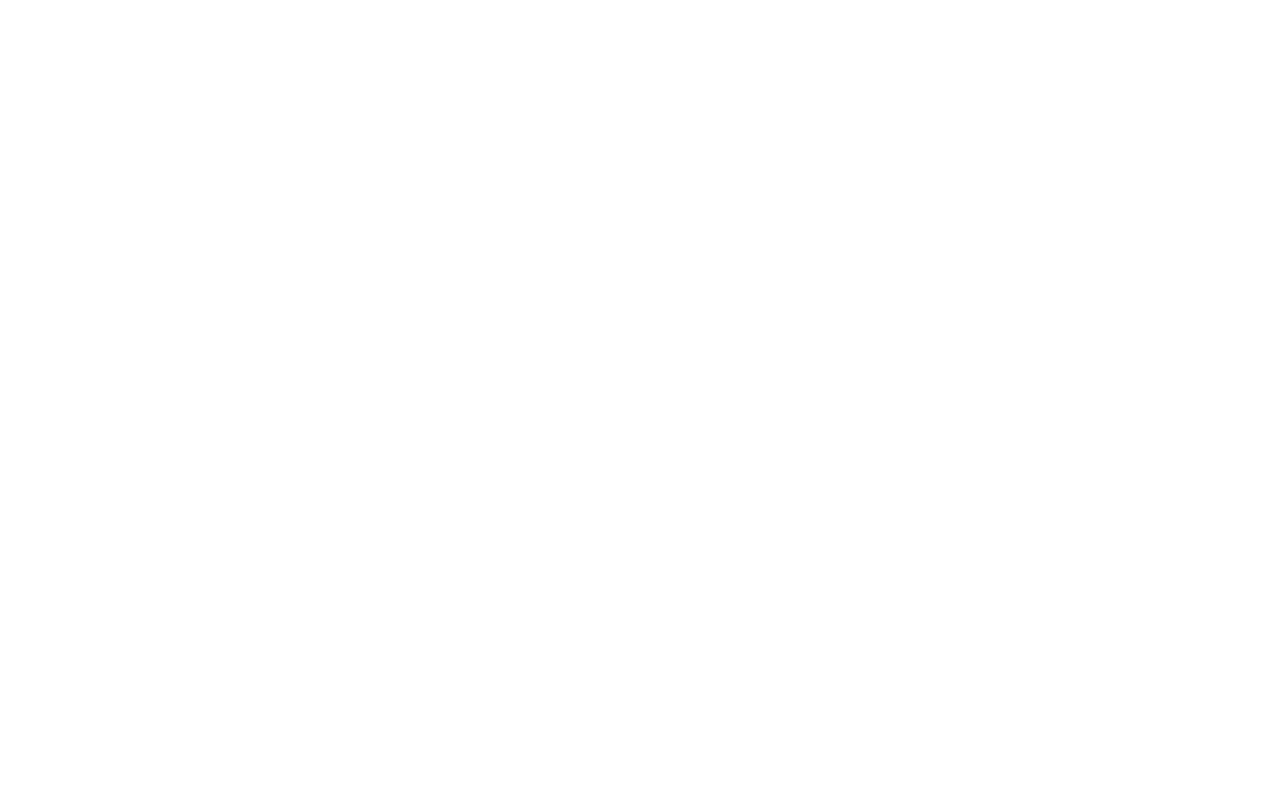
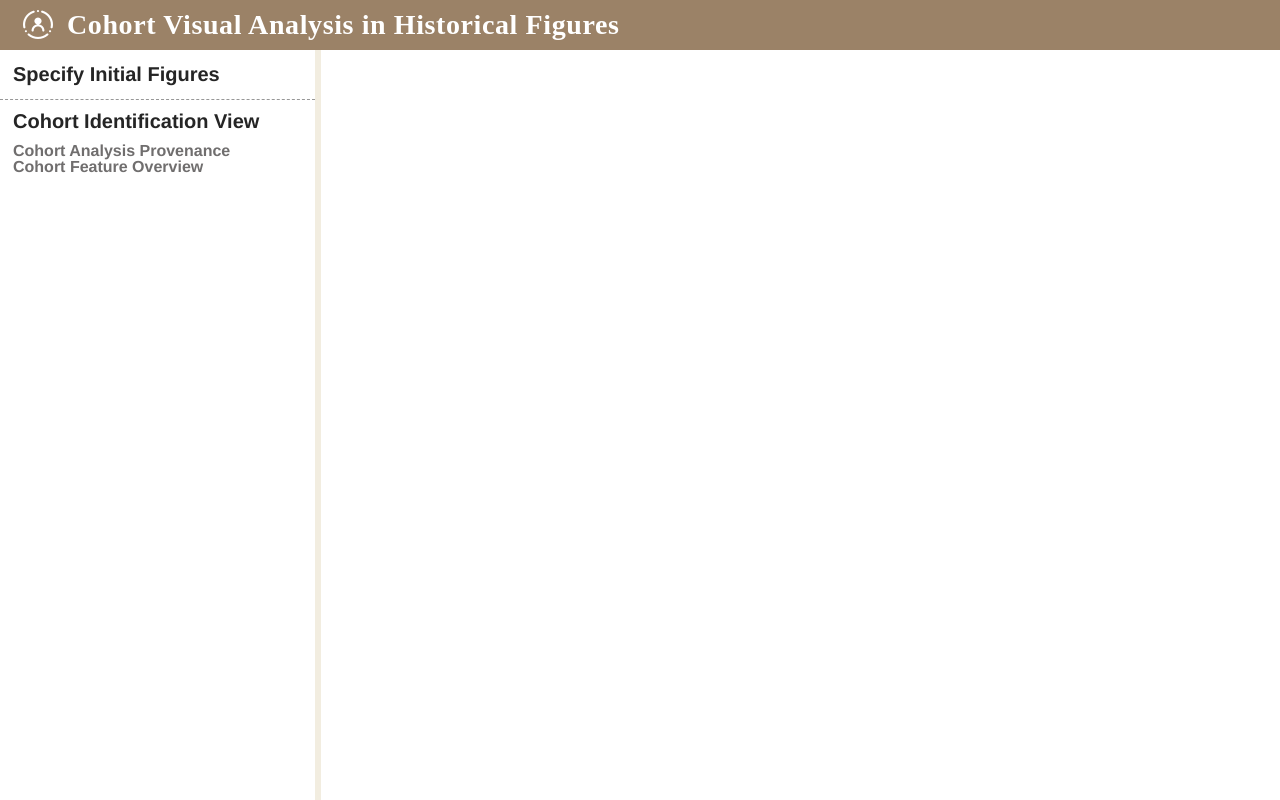
Before and after one commit to EmmaammE/CohortVA, a React (Create React App) app: page / in a window 1280 px wide. Shown: the top 800 px of the page. Built offline with nearby package versions, Linux system fonts and the light colour scheme.

Commit message:
feat: init panel layout

```diff
--- /dev/null
+++ b/src/global.d.ts
@@ -0,0 +1 @@
+declare module '*.png';
--- a/src/pages/App.scss
+++ b/src/pages/App.scss
@@ -1,5 +1,110 @@
+$primary: #9b8267;
+$secondary: #706e6e;
+
+* {
+  box-sizing: border-box;
+}
+
 .App {
   width: 1920px;
   height: 1080px;
   background: #fff;
+
+  .header {
+    display: flex;
+    height: 50px;
+    box-shadow: 0 4px 8px rgba(0, 0, 0, 0.25);
+    border-radius: 3.2px;
+
+    .title {
+      width: 1367px;
+      border-top: 50px solid $primary;
+      border-right: 50px solid transparent;
+      display: flex;
+
+      h1 {
+        font-family: Gurmukhi MN;
+        font-size: 28px;
+        color: #fff;
+        text-align: center;
+        font-weight: 700;
+        letter-spacing: 0.6px;
+        line-height: 50px;
+        margin-top: -50px;
+      }
+
+      img {
+        width: 30px;
+        height: 29px;
+        display: inline-block;
+        margin: -40px 14px 10px 23px;
+      }
+    }
+
+    .symbols {
+      width: 553px;
+      display: flex;
+      justify-content: space-around;
+
+      .symbol {
+        display: flex;
+        align-items: center;
+
+        span {
+          width: 11px;
+          height: 11px;
+          border-radius: 50%;
+          margin: 2px;
+        }
+
+        p {
+          font-family: Helvetica;
+          font-size: 13px;
+          line-height: 13px;
+          color: $secondary;
+          vertical-align: middle;
+          font-weight: 400;
+          letter-spacing: 0;
+        }
+      }
+    }
+  }
+
+  .main {
+    display: grid;
+    grid-template-columns: 315px 1345px auto;
+    grid-column-gap: 6px;
+    background: #f2ede0;
+    height: 1030px;
+
+    #left-panel,
+    #main-panel,
+    #right-panel {
+      background: #fff;
+    }
+  }
 }
+
+// --------------global style-------------------
+h2.g-title {
+  font-family: Helvetica;
+  font-size: 20px;
+  color: #252525;
+  font-weight: 700;
+  letter-spacing: 0;
+  margin: 0;
+}
+
+h3.g-title {
+  font-family: Helvetica;
+  font-size: 16px;
+  color: #706e6e;
+  font-weight: 700;
+  line-height: 16px;
+  letter-spacing: 0;
+  margin: 0;
+}
+
+.g-divider {
+  border-bottom: 1px dashed #979797;
+}
--- a/src/pages/App.tsx
+++ b/src/pages/App.tsx
@@ -1,10 +1,38 @@
 import React from 'react';
 import './App.scss';
+import title from '../assets/icons/title.png';
+
+import topics from '../utils/atomTopic';
+import LeftPanel from './leftPanel';
+import MainPanel from './mainPanel';
+import RightPanel from './rightPanel';
 
 const App = () => (
   <div className="App">
     <div className="header">
-      <div className="" />
+      <div className="title">
+        <img src={title} alt="title" />
+        <h1>Cohort Visual Analysis in Historical Figures</h1>
+      </div>
+
+      <div className="symbols">
+        {topics.map((topic) => (
+          <div key={topic.text} className="symbol">
+            <span
+              style={{
+                background: topic.color,
+              }}
+            />
+            <p>{topic.text}</p>
+          </div>
+        ))}
+      </div>
+    </div>
+
+    <div className="main">
+      <LeftPanel />
+      <MainPanel />
+      <RightPanel />
     </div>
   </div>
 );
--- /dev/null
+++ b/src/pages/leftPanel/index.scss
@@ -0,0 +1,25 @@
+#left-panel {
+  $leftPadding: 13px;
+
+  // padding: 0 0 0 13px;
+  .panel {
+    background: #fff;
+    padding: 0 0 0 $leftPadding;
+  }
+
+  .figures-view {
+    height: 50px;
+    display: flex;
+    align-items: center;
+  }
+
+  .identification-view {
+    display: flex;
+    flex-direction: column;
+    justify-content: space-evenly;
+
+    h2.g-title {
+      margin: 10px 0;
+    }
+  }
+}
--- /dev/null
+++ b/src/pages/leftPanel/index.tsx
@@ -0,0 +1,24 @@
+import React from 'react';
+import './index.scss';
+
+const LeftPanel = () => (
+  <div id="left-panel">
+    <div className="figures-view g-divider panel">
+      <h2 className="g-title">Specify Initial Figures</h2>
+    </div>
+
+    <div className="identification-view panel">
+      <h2 className="g-title">Cohort Identification View</h2>
+      <div className="iv--content">
+        <div>
+          <h3 className="g-title">Cohort Analysis Provenance</h3>
+        </div>
+        <div>
+          <h3 className="g-title">Cohort Feature Overview</h3>
+        </div>
+      </div>
+    </div>
+  </div>
+);
+
+export default LeftPanel;
--- /dev/null
+++ b/src/pages/mainPanel/index.tsx
@@ -0,0 +1,5 @@
+import React from 'react';
+
+const MainPanel = () => <div id="main-panel" />;
+
+export default MainPanel;
--- /dev/null
+++ b/src/pages/rightPanel/index.tsx
@@ -0,0 +1,5 @@
+import React from 'react';
+
+const RightPanel = () => <div id="right-panel" />;
+
+export default RightPanel;
--- /dev/null
+++ b/src/utils/atomTopic.ts
@@ -0,0 +1,30 @@
+export default [
+  {
+    color: '#8AA79B',
+    text: 'Group',
+  },
+  {
+    color: '#7891AA',
+    text: 'Location',
+  },
+  {
+    color: '#AD7982',
+    text: 'Office',
+  },
+  {
+    color: '#B3948D',
+    text: 'Event',
+  },
+  {
+    color: '#CA9087',
+    text: 'Popular',
+  },
+  {
+    color: '#DDB997',
+    text: 'TimeRange',
+  },
+  {
+    color: '#AAB0BE',
+    text: 'Frequent',
+  },
+];
--- a/tsconfig.json
+++ b/tsconfig.json
@@ -16,5 +16,5 @@
     "noEmit": true,
     "jsx": "react-jsx"
   },
-  "include": ["src"]
+  "include": ["src", "src/global.d.ts"]
 }
```
Also changed, not shown: src/assets/icons/title.png (added), 1 other file (tests, documents, lock files or other folders).
